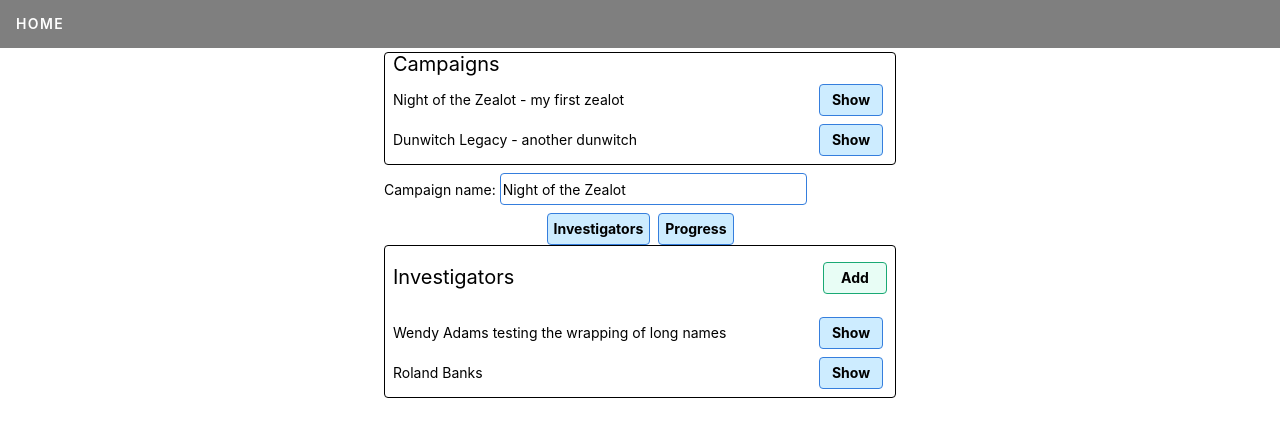
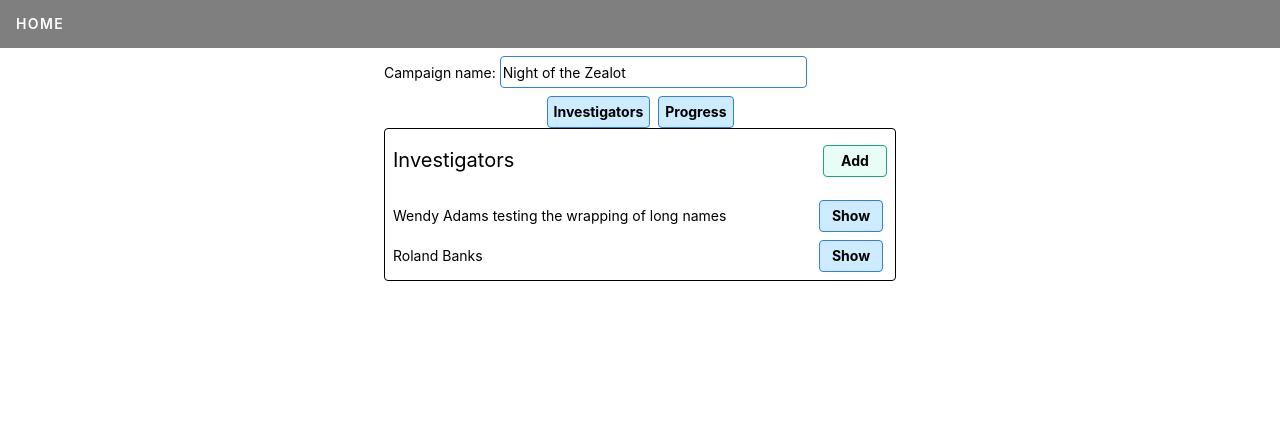
Before and after one commit to skinnybeans/arkham-log, an Angular app: page / in a window 1280 px wide. Shown: the top 436 px of the page. Built offline with nearby package versions, Linux system fonts and the light colour scheme.

Commit message:
hidden list component until routing can be set up

```diff
--- a/src/app/app.component.html
+++ b/src/app/app.component.html
@@ -1,5 +1,5 @@
 <app-header></app-header>
 <div class="mw6 center sans-serif f6">
-    <app-campaign-list></app-campaign-list>
+    <!-- <app-campaign-list></app-campaign-list> -->
     <app-campaign-panel></app-campaign-panel>
 </div>
```
